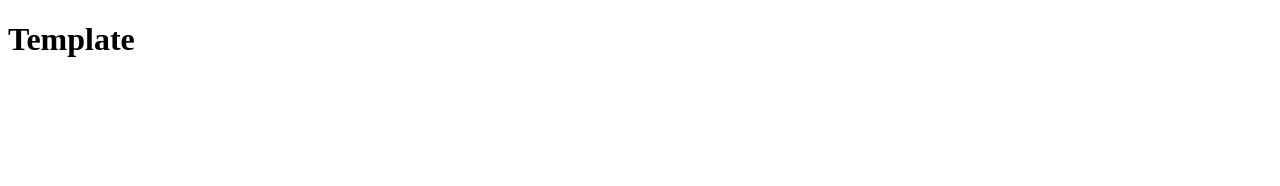
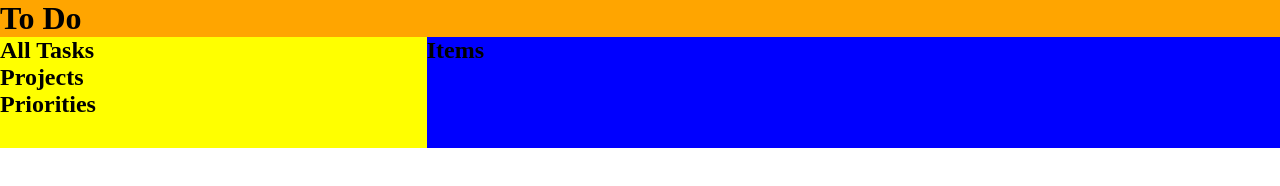
Before and after one commit to EthanMeli/ToDo, a website built with webpack: page src/index.html in a window 1280 px wide. Built offline with nearby package versions, Linux system fonts and the light colour scheme.

Commit message:
Create initial grid layout

```diff
--- /dev/null
+++ b/src/assets/css/styles.css
@@ -0,0 +1,26 @@
+*,
+*::after,
+*::before {
+  box-sizing: border-box;
+  margin: 0;
+  padding: 0;
+}
+
+body > div {
+  display: grid;
+  grid-template-columns: 1fr 2fr;
+  grid-template-rows: 1fr 3fr;
+}
+
+header {
+  grid-column: 1 / 3;
+  background-color: orange;
+}
+
+nav {
+  background-color: yellow;
+}
+
+.items {
+  background-color: blue;
+}
--- a/src/index.html
+++ b/src/index.html
@@ -3,9 +3,21 @@
 <head>
   <meta charset="UTF-8">
   <meta name="viewport" content="width=device-width, initial-scale=1.0">
-  <title>Index</title>
+  <title>To Do</title>
 </head>
 <body>
-  <h1>Template</h1>
+  <div>
+    <header>
+      <h1>To Do</h1>
+    </header>
+    <nav>
+      <h2>All Tasks</h2>
+      <h2>Projects</h2>
+      <h2>Priorities</h2>
+    </nav>
+    <div class="items">
+      <h2>Items</h2>
+    </div>
+  </div>
 </body>
 </html>
--- a/src/index.js
+++ b/src/index.js
@@ -1 +1,3 @@
+import "./assets/css/styles.css";
+
 console.log("Hello World");
```
